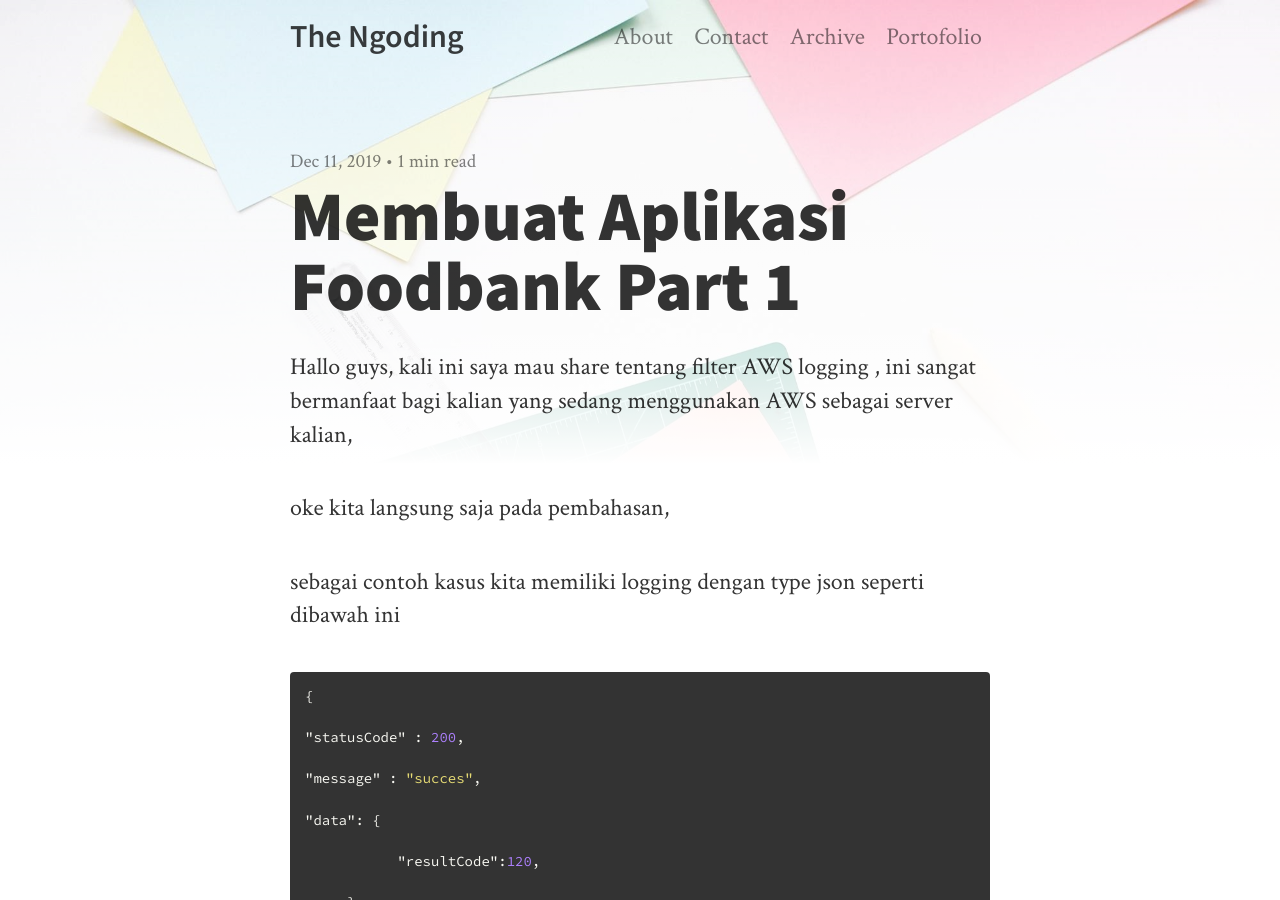
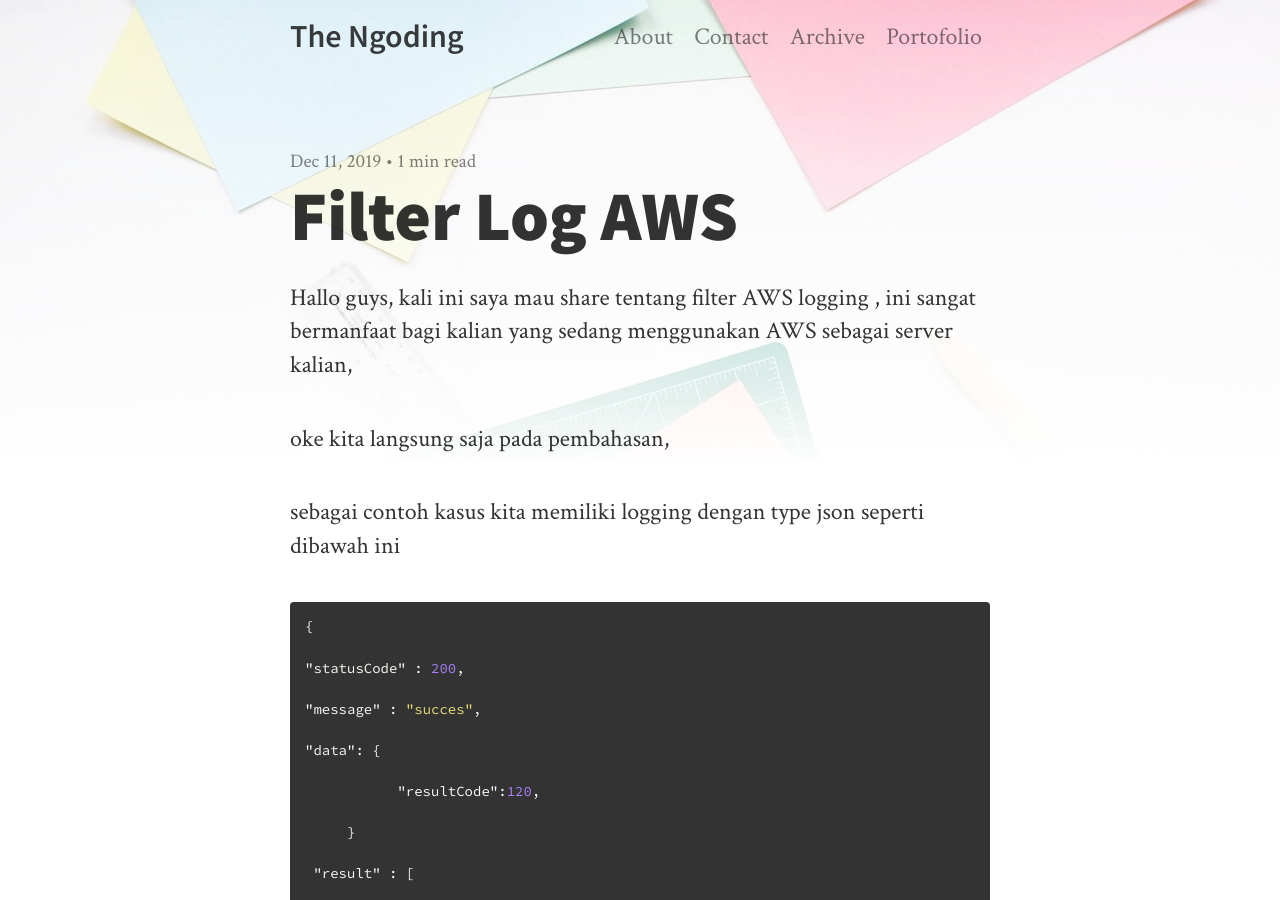
Before and after one commit to congfandi/congfandi.github.io, a Jekyll site: the page built from _posts/2019-12-11-Filter-Log-AWS.md, in a window 1280 px wide and 900 px high. Built offline with Jekyll 4.4.1, drawn with Linux system fonts in a browser that asks for light colours; nearby versions of some CDN libraries.

Commit message:
change title to filter aws log

```diff
--- a/_posts/2019-12-11-Filter-Log-AWS.md
+++ b/_posts/2019-12-11-Filter-Log-AWS.md
@@ -1,5 +1,5 @@
 ---
-title: Membuat Aplikasi Foodbank Part 1
+title: Filter Log AWS
 cover-image: hipster.jpg
 ---
 
```
